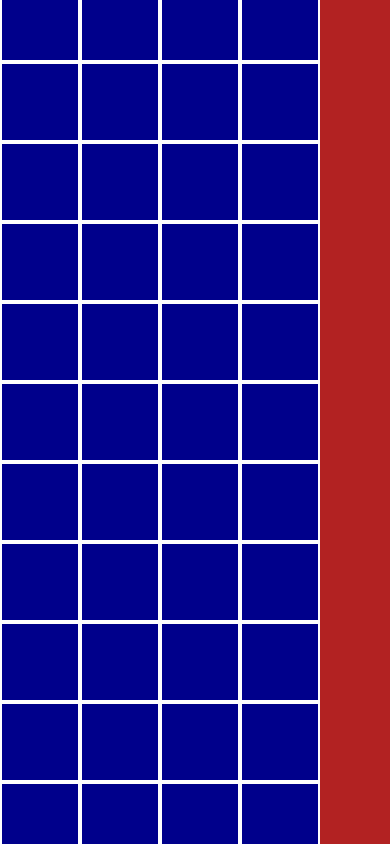
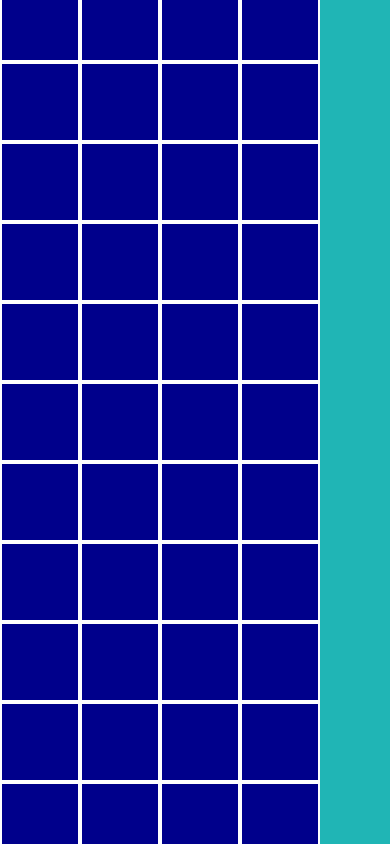
Before and after one commit to Shinrael/js-campominato-grid, a plain HTML site: page index.html in a window 390 px wide. Shown: the top 844 px of the page. Drawn offline with nearby package versions, Linux system fonts and the light colour scheme.

Commit message:
[add] function createSquare

```diff
--- a/css/style.css
+++ b/css/style.css
@@ -1,12 +1,12 @@
 .main-wrapper{
   height: 100vh;
-  background-color: lightcyan;
+  background-color: rgb(32, 181, 181);
 }
 
 .me-container{
   width: 800px;
   aspect-ratio: 1;
-  background-color: firebrick;
+  background-color: rgb(32, 181, 181);
 }
 
 .square{
@@ -18,4 +18,11 @@
   justify-content: center;
   align-items: center;
   color: white;
+  cursor: pointer;
+  transition: transform 0.8s;
 }
+
+.square.active{
+  background-color: aquamarine;
+  transform: rotateY(180deg);
+}
--- a/js/script.js
+++ b/js/script.js
@@ -5,7 +5,7 @@ const container = document.querySelector('.me-container');
 reset();
 
 for(let i = 1; i <= 100; i++){
-  const square = createSquare();
+  const square = createSquare(i);
   container.append(square);
 }
 
@@ -24,8 +24,12 @@ function reset() {
 
 // Creo la funzione per creare il quadrato
 
-function createSquare(){
+function createSquare(numero){
   const sq = document.createElement('div');
   sq.className = 'square';
+
+  sq.addEventListener('click', function(){
+    this.classList.toggle('active');
+  })
   return sq;
 }
```
Also changed, not shown: 1 other file.
